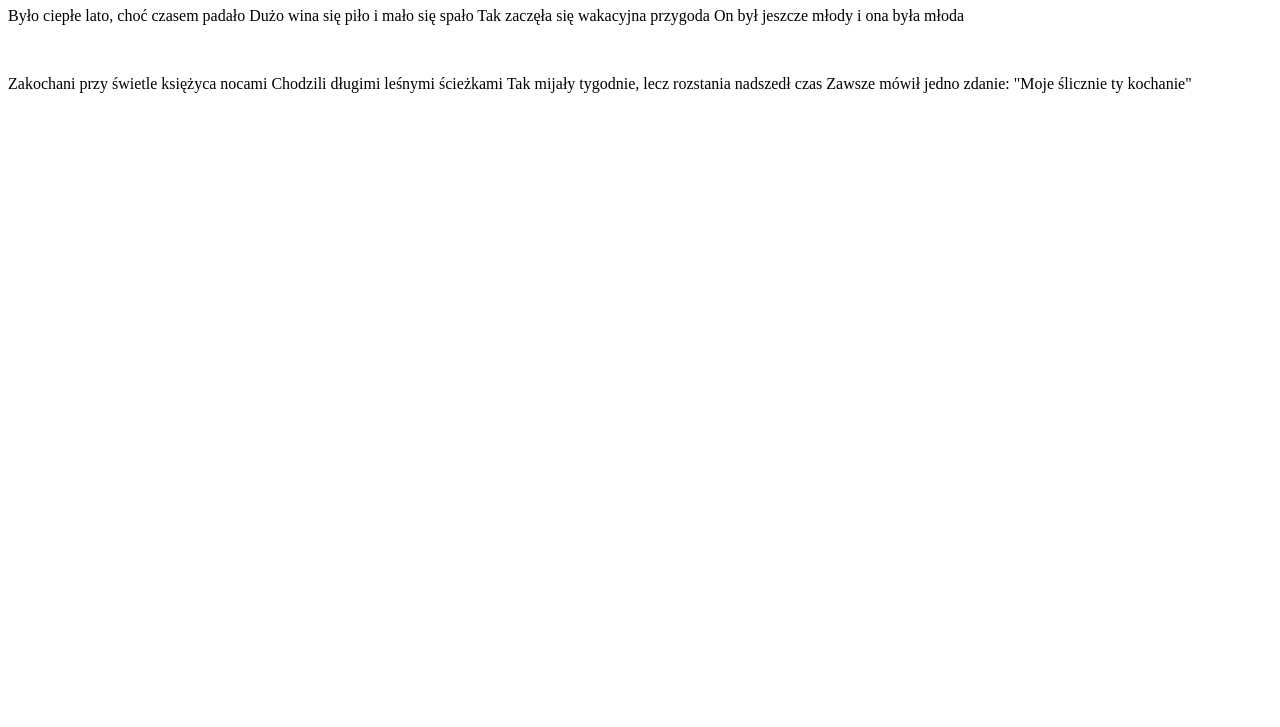
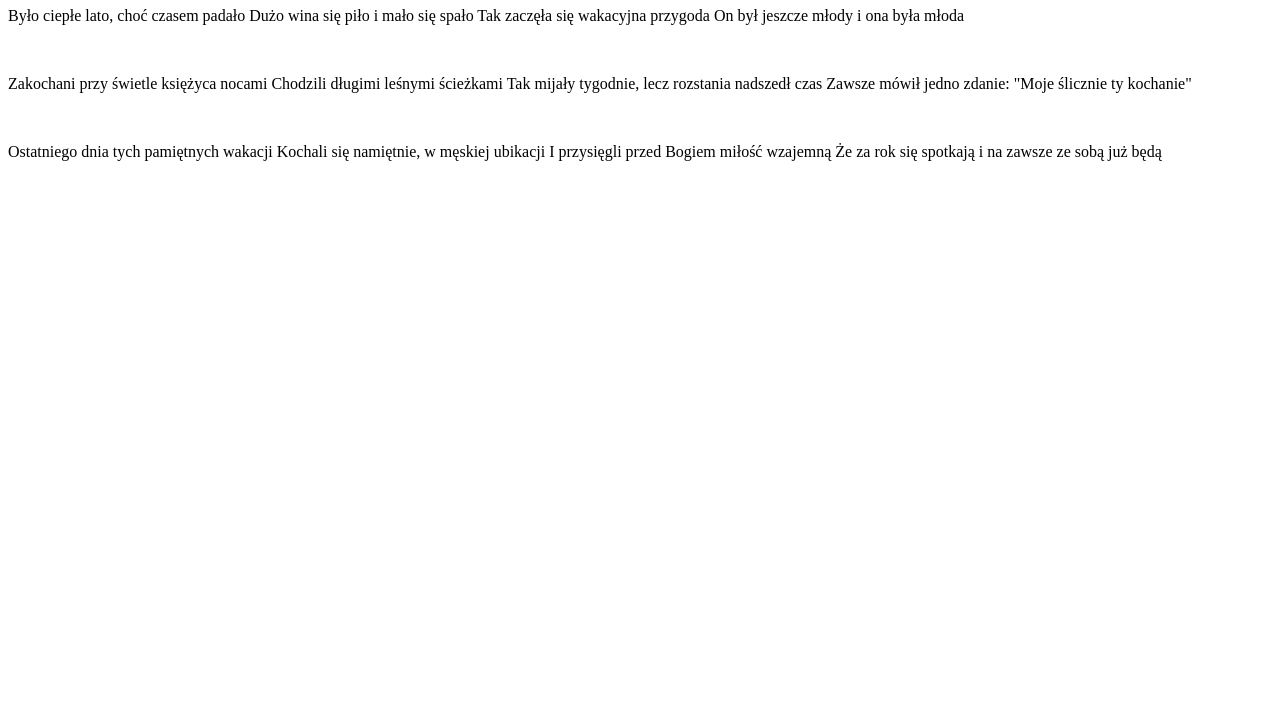
Before and after one commit to wojtekboj/learning-git-2, a plain HTML site: page index.html in a window 1280 px wide. Shown: the part 73-800 px from the top of the page. Drawn offline with Linux system fonts and the light colour scheme.

Commit message:
Add third tag p

```diff
--- a/index.html
+++ b/index.html
@@ -13,6 +13,10 @@
     <p>Zakochani przy świetle księżyca nocami
         Chodzili długimi leśnymi ścieżkami
         Tak mijały tygodnie, lecz rozstania nadszedł czas
-        Zawsze mówił jedno zdanie: "Moje ślicznie ty kochanie"</p>
+        Zawsze mówił jedno zdanie: "Moje ślicznie ty kochanie"</p><br>
+    <p>Ostatniego dnia tych pamiętnych wakacji
+        Kochali się namiętnie, w męskiej ubikacji
+        I przysięgli przed Bogiem miłość wzajemną
+        Że za rok się spotkają i na zawsze ze sobą już będą</p>
 </body>
 </html>
```
